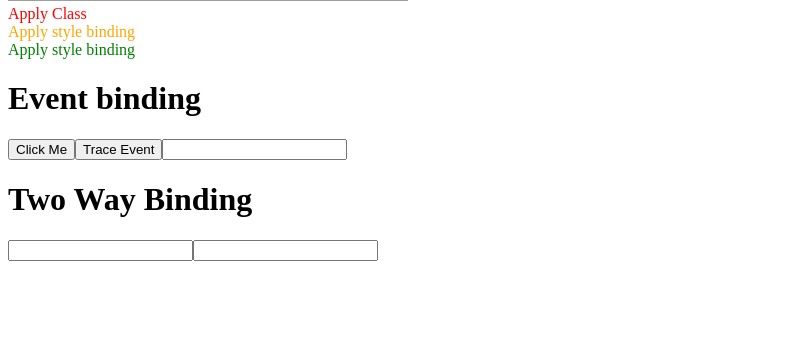
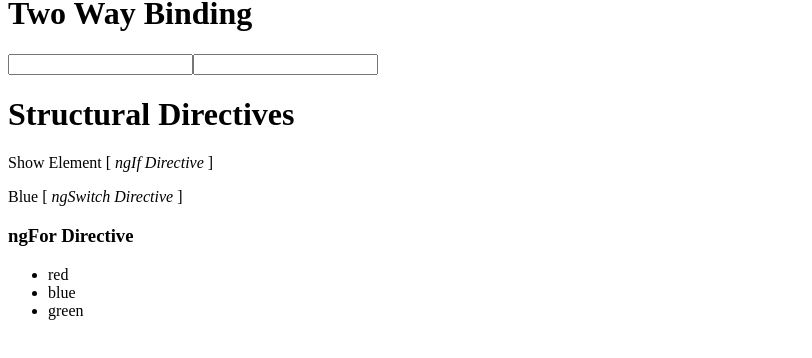
Before and after one commit to juanito-lansangan/angular-training, an Angular app: page / in a window 1280 px wide. Shown: the part 326-684 px from the top of the page, without its empty margins (0-812 px from the left). Built offline with nearby package versions, Linux system fonts and the light colour scheme; grey boxes are pictures that could not be loaded.

Commit message:
Structural directives

```diff
--- a/src/app/app.component.html
+++ b/src/app/app.component.html
@@ -8,3 +8,4 @@
 <class-style-binding></class-style-binding>
 <event-binding-reference></event-binding-reference>
 <two-way-binding></two-way-binding>
+<structural-directives></structural-directives>
--- a/src/app/app.module.ts
+++ b/src/app/app.module.ts
@@ -6,7 +6,8 @@ import { AppComponent } from './app.component';
 import { TutorialsComponent } from './tutorials.component';
 import { ClassStyleBindingComponent } from './tutorials/class-style-binding.component';
 import { EventBindingReferenceComponent } from "./tutorials/event-binding-reference.component";
-import { TwoWayDataBinding } from "./tutorials/two-way-data-binding.component";
+import { TwoWayDataBindingComponent } from "./tutorials/two-way-data-binding.component";
+import { StructuralDirectivesComponent } from "./tutorials/structural-directives.component";
 
 @NgModule({
   declarations: [
@@ -14,7 +15,8 @@ import { TwoWayDataBinding } from "./tutorials/two-way-data-binding.component";
     TutorialsComponent,
     ClassStyleBindingComponent,
     EventBindingReferenceComponent,
-    TwoWayDataBinding
+    TwoWayDataBindingComponent,
+    StructuralDirectivesComponent
   ],
   imports: [
     BrowserModule,
--- a/src/app/tutorials.component.ts
+++ b/src/app/tutorials.component.ts
@@ -7,5 +7,5 @@ import { Component } from "@angular/core";
 })
 export class TutorialsComponent {
     public title = "Awesome Angular Tutorial";
-    public imageUrl = "http://lorempixel.com/400/200";
+    public imageUrl = ""; //"http://lorempixel.com/400/200";
 }
--- /dev/null
+++ b/src/app/tutorials/structural-directives.component.ts
@@ -0,0 +1,22 @@
+import { Component } from "@angular/core"
+@Component({
+    selector: 'structural-directives',
+    template: `<h1>{{title}}</h1>
+                <div *ngIf="showElement">Show Element [ <i>ngIf Directive</i> ]</div>
+                <div [ngSwitch]="color">
+                    <p *ngSwitchCase="'red'">Red [ <i>ngSwitch Directive</i> ]</p>
+                    <p *ngSwitchCase="'blue'">Blue [ <i>ngSwitch Directive</i> ]</p>
+                    <p *ngSwitchCase="'green'">Green [ <i>ngSwitch Directive</i> ]</p>
+                </div>
+                <h3>ngFor Directive</h3>
+                <ul>
+                    <li *ngFor="let color of colors">{{color}}</li>
+                </ul>`
+})
+
+export class StructuralDirectivesComponent {
+    title = "Structural Directives";
+    showElement = true;
+    color = 'blue';
+    colors = ['red','blue','green'];
+}
--- a/src/app/tutorials/two-way-data-binding.component.ts
+++ b/src/app/tutorials/two-way-data-binding.component.ts
@@ -7,7 +7,7 @@ import { Component } from "@angular/core";
                <input type="text" [(ngModel)]="_lname" />
                <h3>{{_fname}} {{_lname}}</h3>`
 })
-export class TwoWayDataBinding  {
+export class TwoWayDataBindingComponent  {
     title = "Two Way Binding";
     // fname;
     // lname;
```
